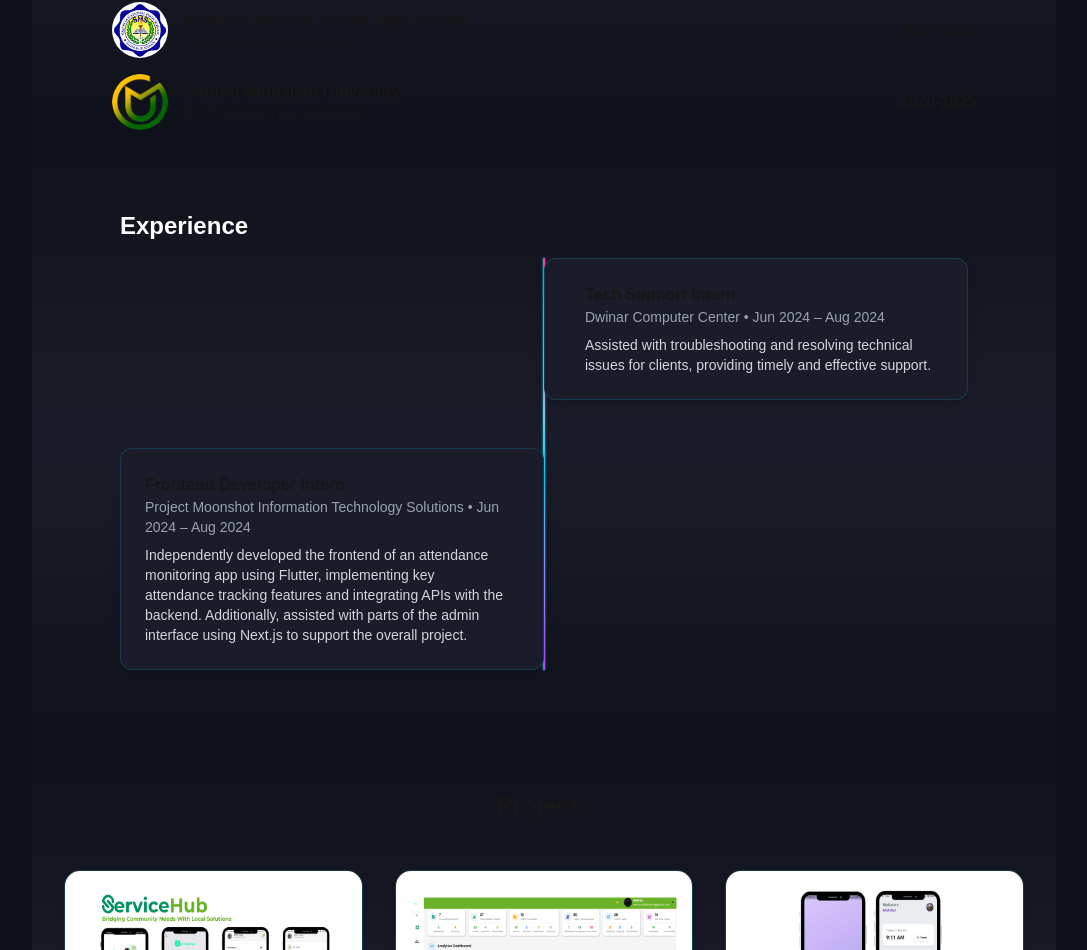
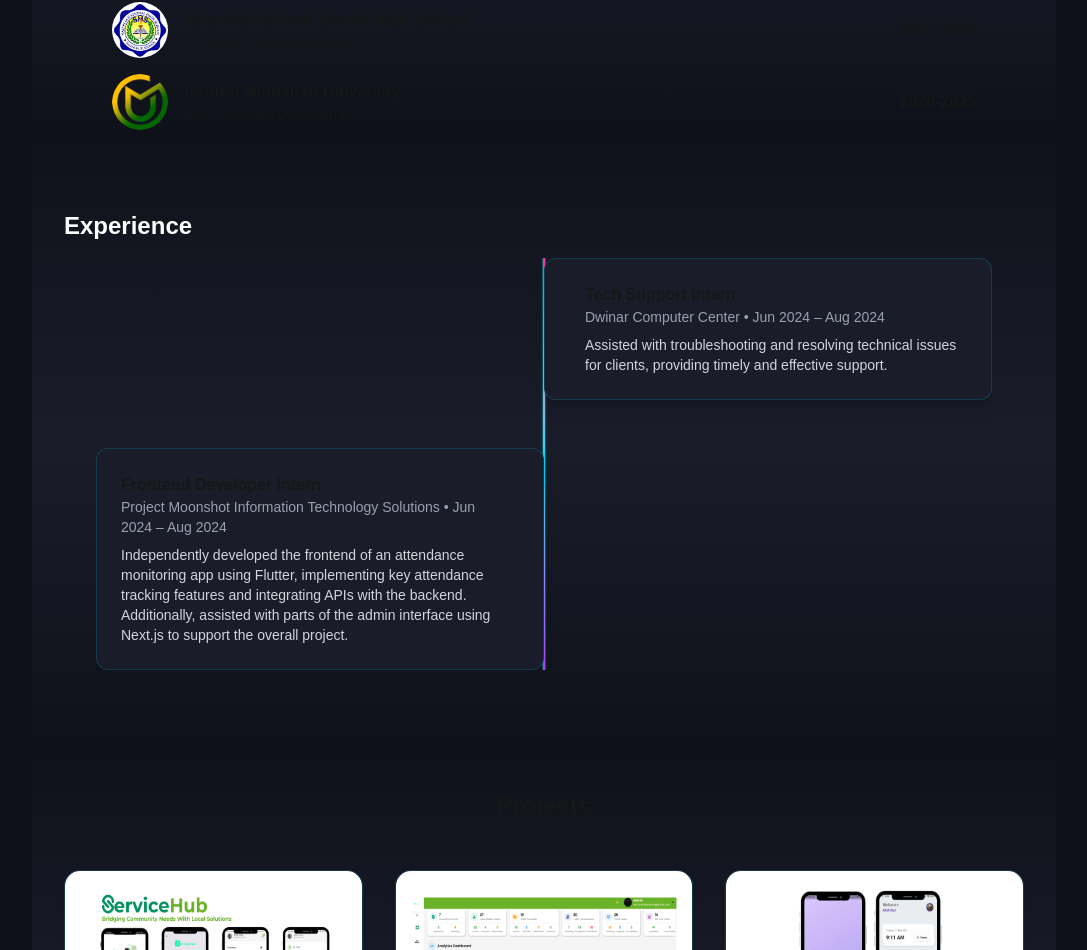
Before and after one commit to thecatisdead/my-portfolio, a Next.js app: page / in a window 1280 px wide. Shown: the part 892-1842 px from the top of the page, without its empty margins (96-1183 px from the left). Built offline with nearby package versions, Linux system fonts and the light colour scheme.

Commit message:
fixed the experience div width

```diff
--- a/src/app/components/Experience.tsx
+++ b/src/app/components/Experience.tsx
@@ -18,12 +18,12 @@ export default function Experience() {
   return (
     <section
       id="experience"
-      className="py-20 bg-gradient-to-b from-[#0F111A] via-[#1A1C29] to-[#0F111A] flex flex-col items-start px-22"
+      className="py-20 bg-gradient-to-b from-[#0F111A] via-[#1A1C29] to-[#0F111A] flex flex-col items-start px-4 sm:px-6 md:px-8 overflow-x-hidden"
     >
       <h2 className="text-2xl font-bold mb-4 text-center text-white animate-fadeIn">
         Experience
       </h2>
-      <div className="relative max-w-4xl w-full">
+      <div className="relative max-w-4xl w-full mx-auto overflow-hidden">
         {/* Neon center line */}
         <div className="absolute left-1/2 top-0 bottom-0 w-0.5 bg-gradient-to-b from-pink-500 via-cyan-400 to-purple-500 shadow-[0_0_2px_#00fff7] transform -translate-x-1/2"></div>
 
@@ -31,17 +31,17 @@ export default function Experience() {
           {experiences.map((exp, index) => (
             <div
               key={index}
-              className={`relative w-full md:w-1/2 px-6 py-6 bg-[#1A1C29] border border-cyan-500/20 rounded-xl shadow-lg ${
+              className={`relative w-full md:w-1/2 px-4 sm:px-6 py-6 bg-[#1A1C29] border border-cyan-500/20 rounded-xl shadow-lg ${
                 index % 2 === 0 ? "md:ml-auto md:pl-10" : "md:mr-auto md:pr-10"
               }`}
             >
-              <h3 className="text-md font-semibold">
+              <h3 className="text-md font-semibold break-words">
                 {exp.role}
               </h3>
-              <p className="text-gray-400 text-sm">
+              <p className="text-gray-400 text-sm break-words">
                 {exp.company} • {exp.period}
               </p>
-              <p className="mt-2 text-gray-300 text-sm">{exp.desc}</p>
+              <p className="mt-2 text-gray-300 text-sm break-words">{exp.desc}</p>
 
               {/* Neon glowing dot */}
               <span></span>
```
